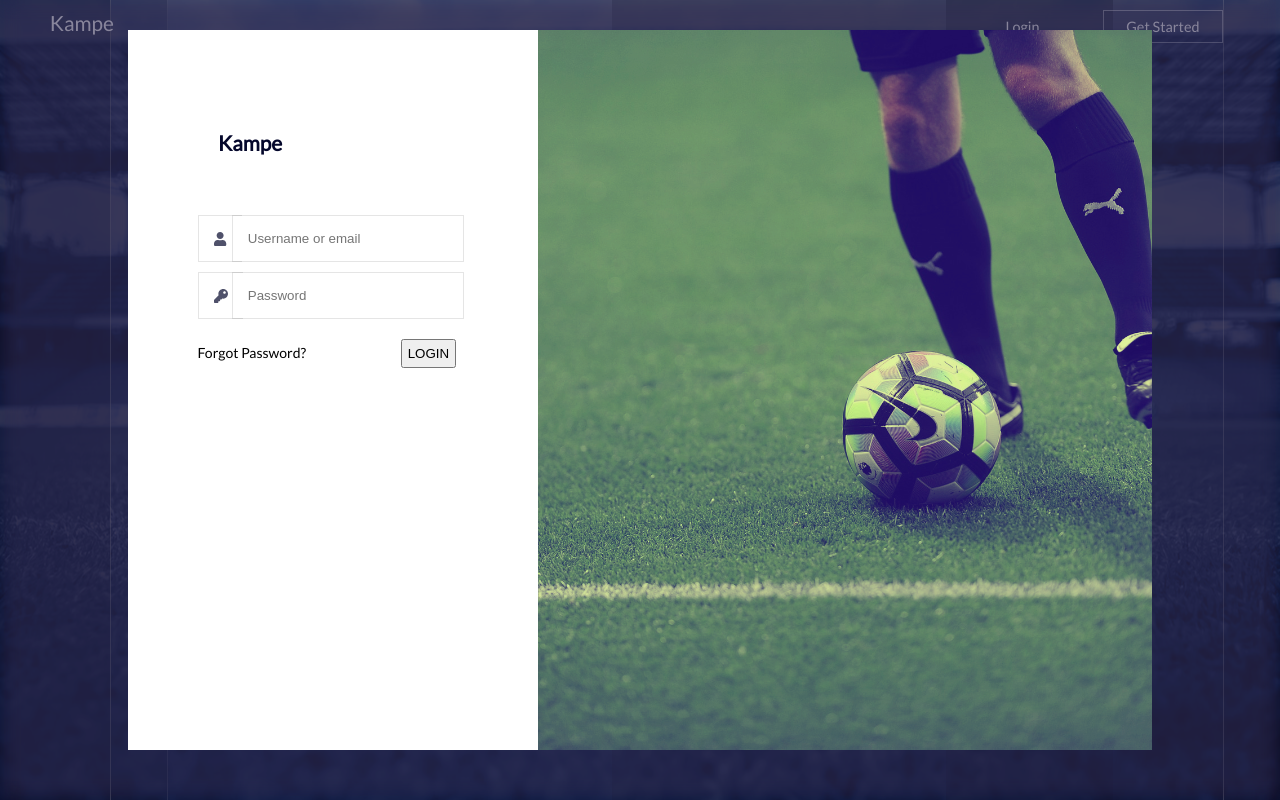
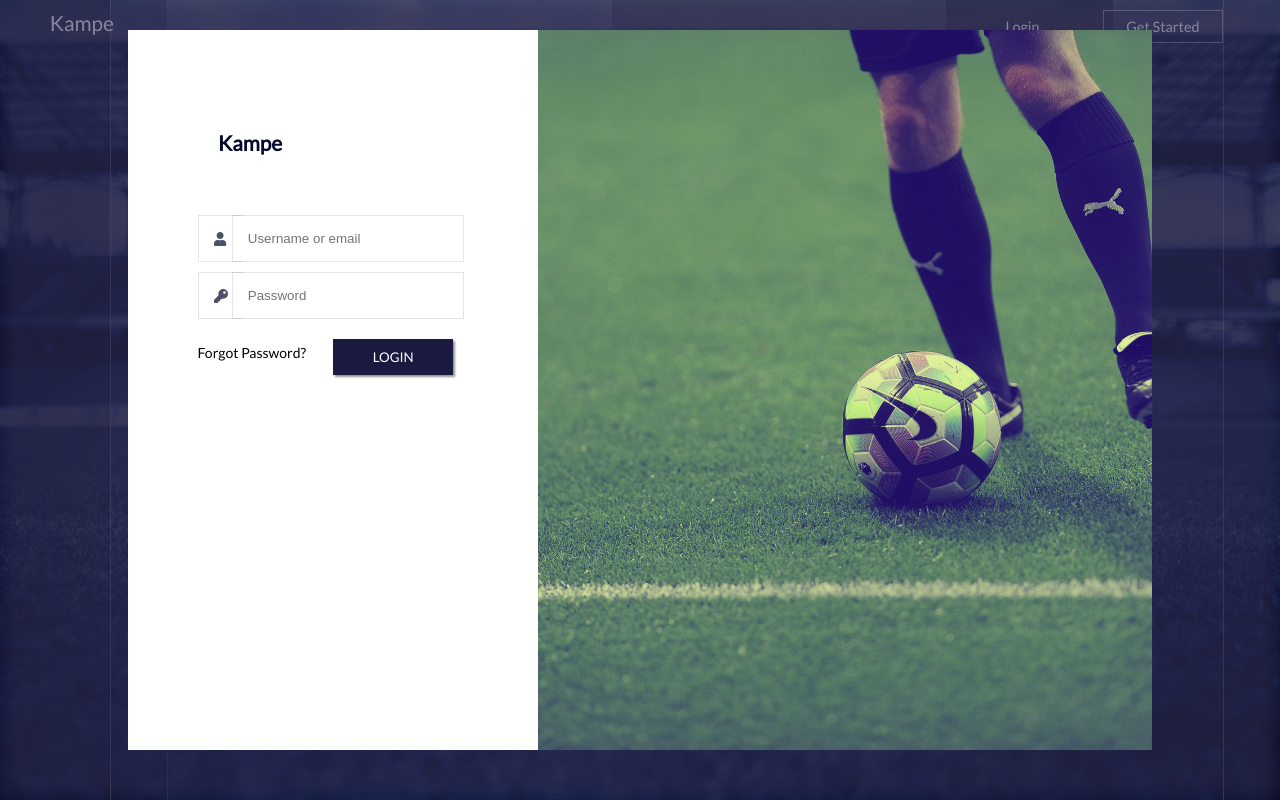
Before and after one commit to bimbowande/Kampe, a React app: page / in a window 1280 px wide. Built offline with nearby package versions, Linux system fonts and the light colour scheme.

Commit message:
verify-css

```diff
--- a/src/styles/verify-user.scss
+++ b/src/styles/verify-user.scss
@@ -14,7 +14,14 @@
         left:13px;
     }
     & button{
-        right:30px;
+        font-family: 'Lato', sans-serif;
+        right:33px;
+        cursor:pointer;
+        box-shadow:2px 2px 2px rgba(134,134,134,.9);
+        color:white;
+        background-color: rgba(2, 1, 43, 0.9);
+        width:120px;
+        border:none;
+        padding:10px;
     }
-
 }
```
